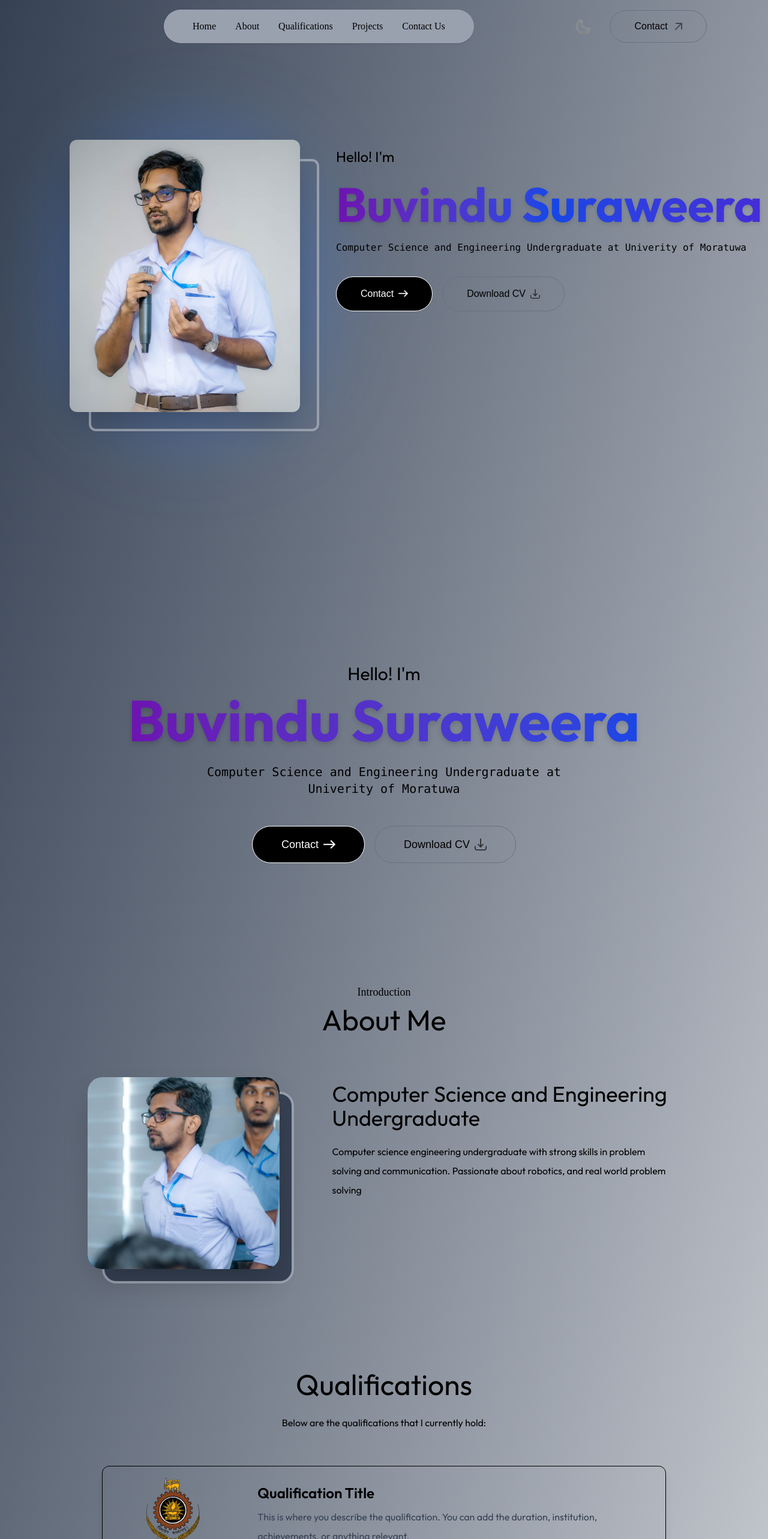
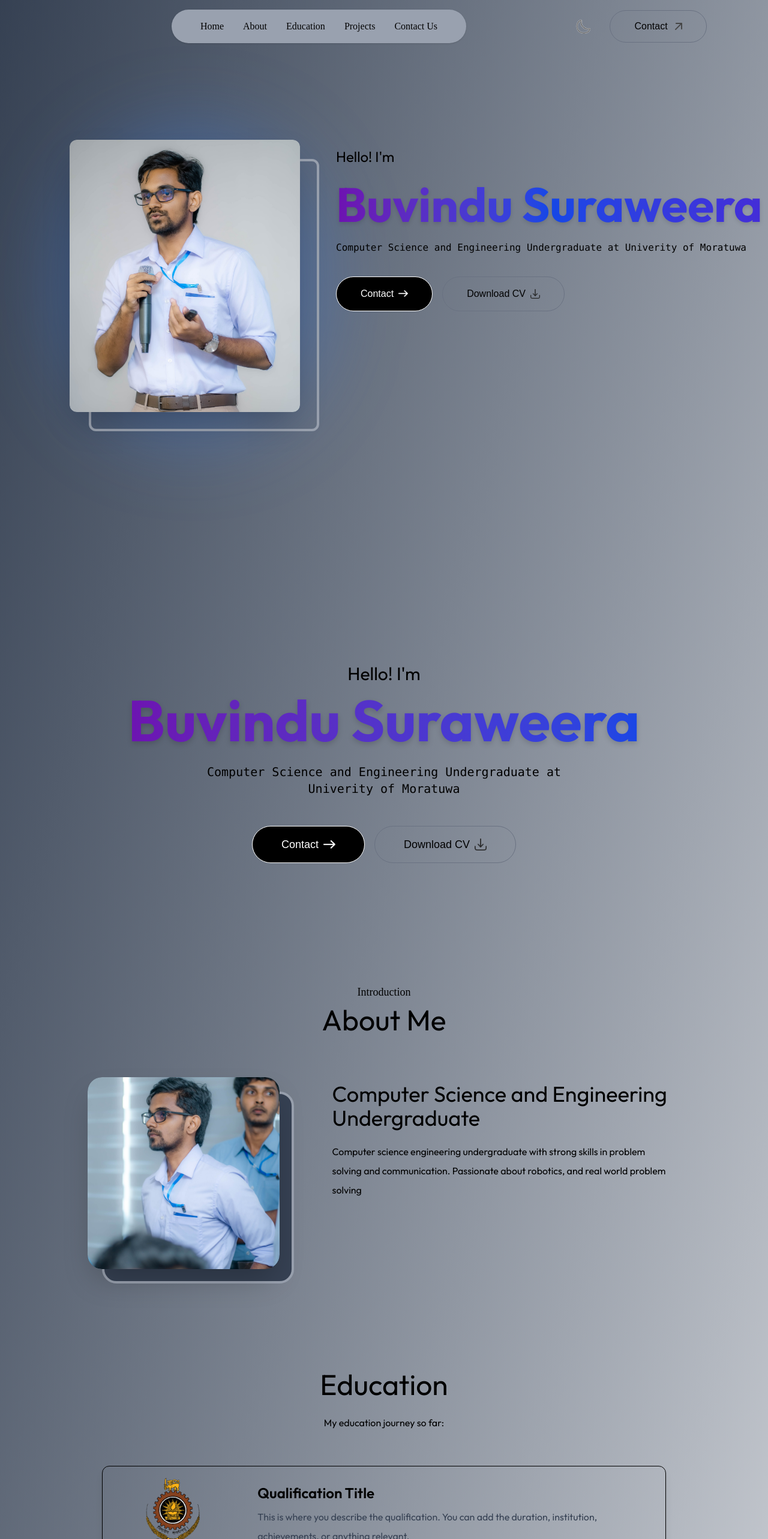
Before and after one commit to BuvinduS/BuvinduS.github.io, a Next.js app: page / in a window 1280 px wide. Shown: the top 2566 px of the page at 60% size. Built offline with nearby package versions, Linux system fonts and the light colour scheme; a web font is replaced by a local one.

Commit message:
Renamed "Qualifications" to "Education" and updated related lines

```diff
--- a/app/components/Qualifications.jsx
+++ b/app/components/Education.jsx
@@ -2,13 +2,13 @@ import { assets } from "@/assets/assets";
 import Image from "next/image";
 import React from "react";
 
-const Qualifications = () => {
+const Education = () => {
   return (
-    <div id="qualifications" className="w-full px-[12%] py-10 scroll-mt-20">
-      <h2 className="text-center text-5xl font-Outfit">Qualifications</h2>
+    <div id="education" className="w-full px-[12%] py-10 scroll-mt-20">
+      <h2 className="text-center text-5xl font-Outfit">Education</h2>
 
       <p className="text-center mt-6 mb-14 font-Outfit">
-        Below are the qualifications that I currently hold:
+        My education journey so far:
       </p>
 
       {/* Main Container - Adds margin & centers content */}
@@ -112,4 +112,4 @@ const Qualifications = () => {
   );
 };
 
-export default Qualifications;
+export default Education;
--- a/app/components/NavBar.jsx
+++ b/app/components/NavBar.jsx
@@ -56,8 +56,8 @@ const NavBar = () => {
             </a>
           </li>
           <li>
-            <a className="font-Ovo" href="#qualifications">
-              Qualifications
+            <a className="font-Ovo" href="#education">
+              Education
             </a>
           </li>
           <li>
@@ -113,8 +113,8 @@ const NavBar = () => {
             </a>
           </li>
           <li>
-            <a className="font-Ovo" onClick={closeMenu} href="#qualifications">
-              Qualifications
+            <a className="font-Ovo" onClick={closeMenu} href="#education">
+              Education
             </a>
           </li>
           <li>
--- a/app/page.js
+++ b/app/page.js
@@ -4,7 +4,7 @@ import Header from "./components/Header";
 import HeaderTextOnly from "./components/HeaderTextOnly";
 import NavBar from "./components/NavBar";
 import Projects from "./components/Projects";
-import Qualifications from "./components/Qualifications";
+import Education from "./components/Education";
 
 export default function Home() {
   return (
@@ -13,7 +13,7 @@ export default function Home() {
       <Header />
       <HeaderTextOnly />
       <About />
-      <Qualifications />
+      <Education />
       <Projects />
     </>
   );
```
